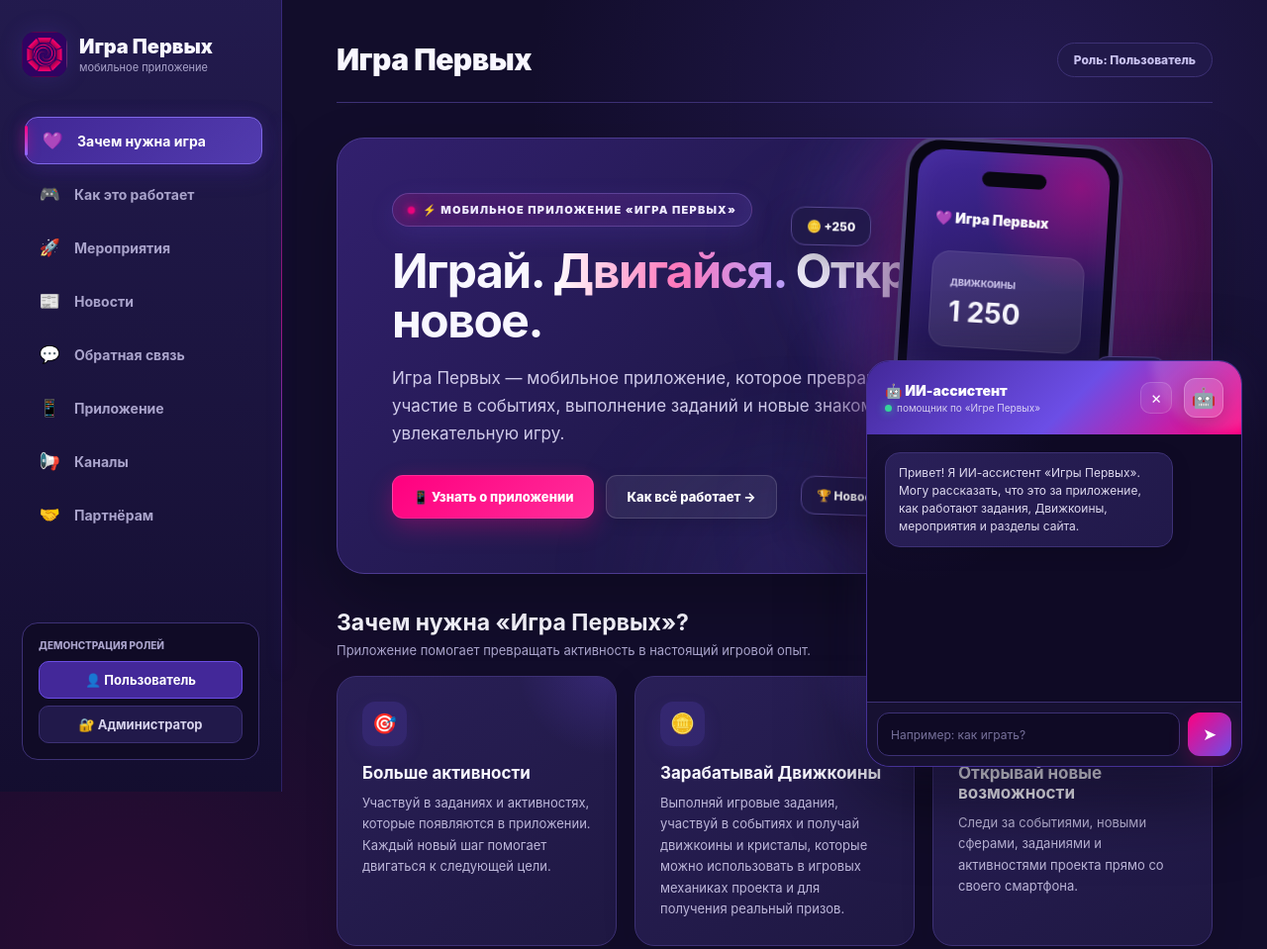
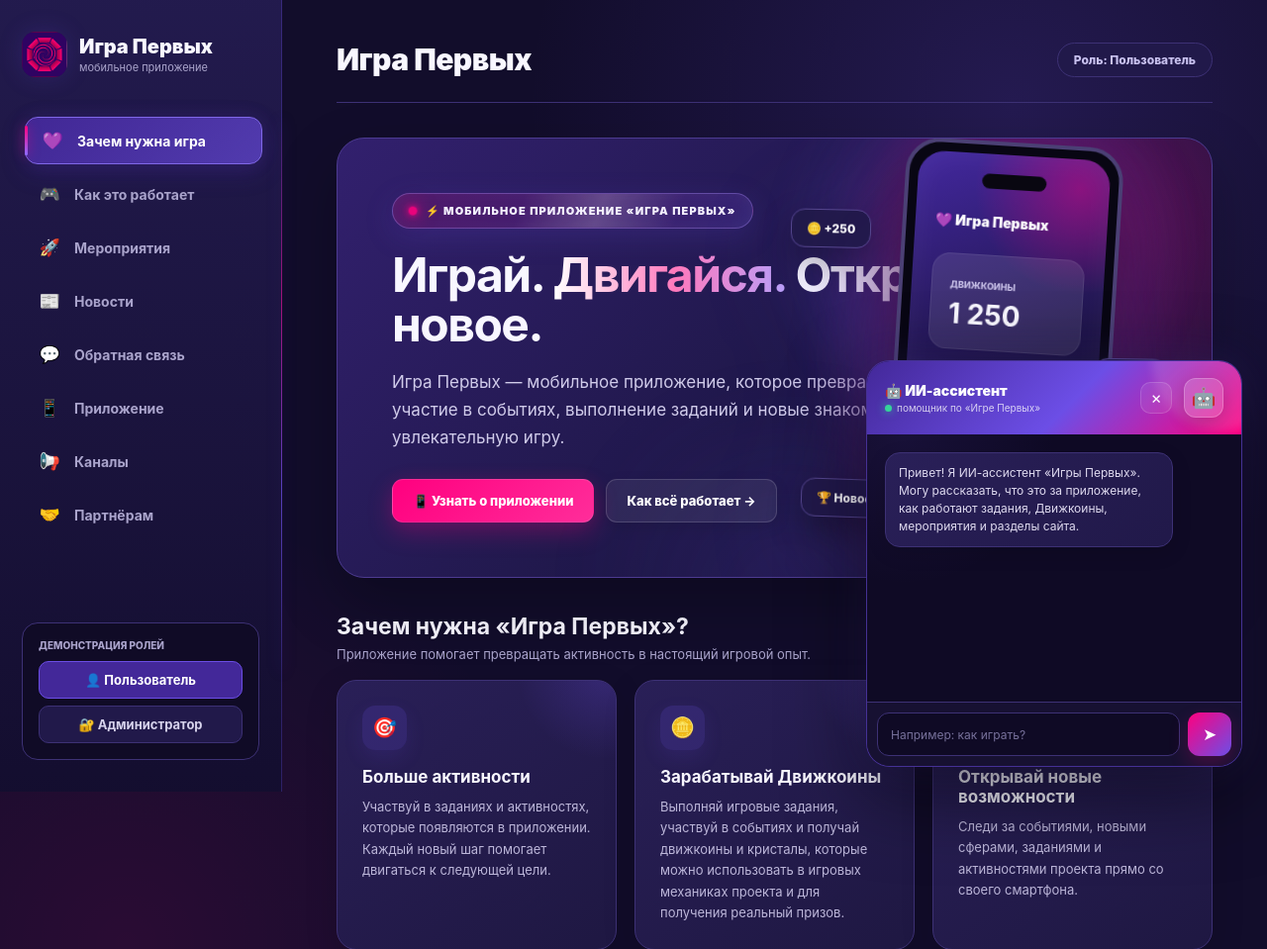
Before and after one commit to loppvolkova-bot/my-flask-website, a Flask app: page / in a window 1280 px wide. Shown: the top 959 px of the page at 99% size. Run offline with Flask 3, Linux system fonts and the light colour scheme.

Commit message:
Update index.html

```diff
--- a/templates/index.html
+++ b/templates/index.html
@@ -569,70 +569,105 @@ border-right: 1px solid rgba(108, 78, 230, 0.30);
 
     display: inline-flex;
     align-items: center;
-    gap: 8px;
-
-    padding: 9px 15px;
-
-    margin-bottom: 20px;
-
-    border-radius: 30px;
+    gap: 9px;
+
+    padding: 10px 16px;
+
+    margin-bottom: 22px;
+
+    border-radius: 999px;
 
     background:
         linear-gradient(
             135deg,
-            rgba(255, 0, 127, 0.14),
-            rgba(108, 78, 230, 0.18)
+            rgba(255, 0, 127, 0.16),
+            rgba(108, 78, 230, 0.22)
         );
 
-    border: 1px solid rgba(180, 150, 255, 0.28);
-
-    color: #eeeaff;
+    border: 1px solid rgba(180, 150, 255, 0.35);
+
+    color: #f4f0ff;
 
     font-size: 11px;
     font-weight: 900;
 
-    letter-spacing: 1.2px;
+    letter-spacing: 1.1px;
     text-transform: uppercase;
 
     box-shadow:
-        0 8px 25px rgba(108, 78, 230, 0.15),
-        inset 0 0 20px rgba(255,255,255,0.03);
-
-    backdrop-filter: blur(10px);
+        0 8px 30px rgba(108, 78, 230, 0.18),
+        inset 0 0 18px rgba(255,255,255,0.04);
+
+    backdrop-filter: blur(12px);
 
     transition:
         transform 0.3s ease,
         border-color 0.3s ease,
         box-shadow 0.3s ease;
 }
-        .eyebrow::before {
+
+/* Неоновая точка */
+.eyebrow::before {
     content: "";
 
-    width: 7px;
-    height: 7px;
+    width: 8px;
+    height: 8px;
+
+    flex-shrink: 0;
 
     border-radius: 50%;
 
     background: #ff007f;
 
     box-shadow:
-        0 0 8px #ff007f,
-        0 0 18px rgba(255, 0, 127, 0.7);
+        0 0 6px #ff007f,
+        0 0 14px #ff007f,
+        0 0 24px rgba(255, 0, 127, 0.7);
 
     animation: eyebrowPulse 2s ease-in-out infinite;
 }
 
+/* Блик */
+.eyebrow::after {
+    content: "";
+
+    position: absolute;
+
+    top: 0;
+    left: -60%;
+
+    width: 45%;
+    height: 100%;
+
+    background:
+        linear-gradient(
+            90deg,
+            transparent,
+            rgba(255,255,255,0.18),
+            transparent
+        );
+
+    transform: skewX(-20deg);
+
+    animation: eyebrowShine 4s ease-in-out infinite;
+
+    pointer-events: none;
+}
+
 .eyebrow:hover {
-    transform: translateY(-2px);
-
-    border-color: rgba(255, 121, 188, 0.55);
+    transform: translateY(-3px) scale(1.02);
+
+    border-color: rgba(255, 121, 188, 0.6);
 
     box-shadow:
-        0 10px 30px rgba(255, 0, 127, 0.18),
-        0 0 25px rgba(108, 78, 230, 0.18);
-}
-
+        0 12px 35px rgba(255, 0, 127, 0.2),
+        0 0 30px rgba(108, 78, 230, 0.2),
+        inset 0 0 20px rgba(255,255,255,0.05);
+}
+
+/* Пульсация точки */
 @keyframes eyebrowPulse {
+
     0%, 100% {
         opacity: 0.65;
         transform: scale(0.85);
@@ -640,7 +675,19 @@ border-right: 1px solid rgba(108, 78, 230, 0.30);
 
     50% {
         opacity: 1;
-        transform: scale(1.15);
+        transform: scale(1.2);
+    }
+}
+
+/* Проходящий блик */
+@keyframes eyebrowShine {
+
+    0%, 55% {
+        left: -60%;
+    }
+
+    75%, 100% {
+        left: 130%;
     }
 }
 
```
